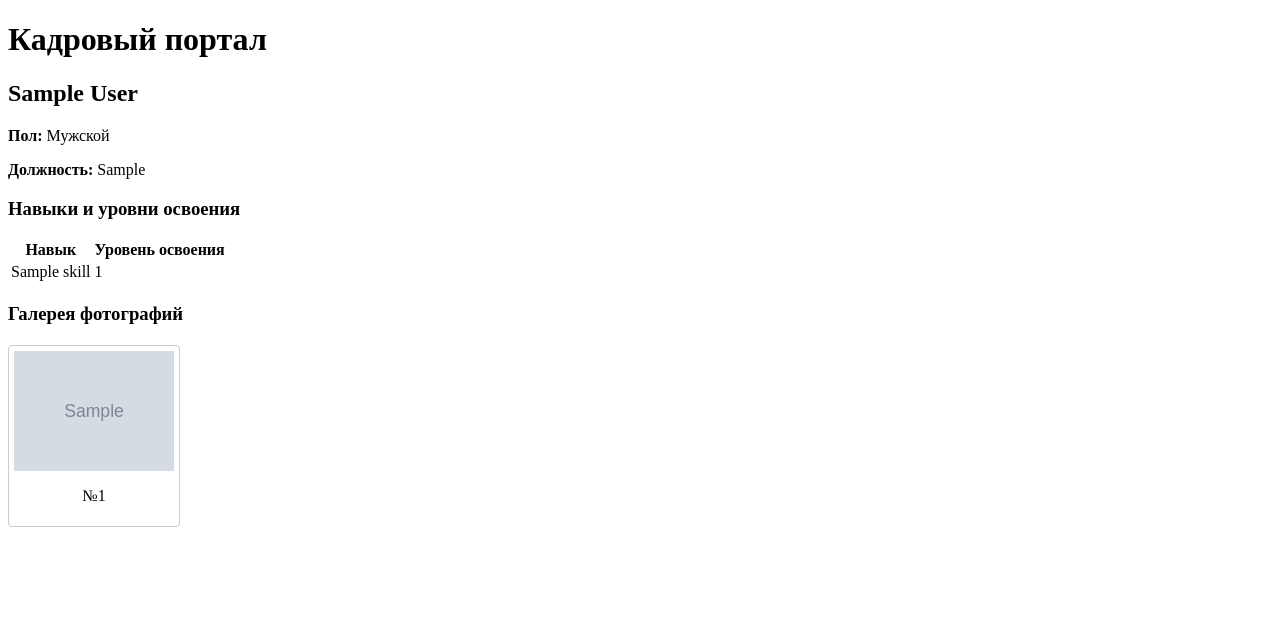
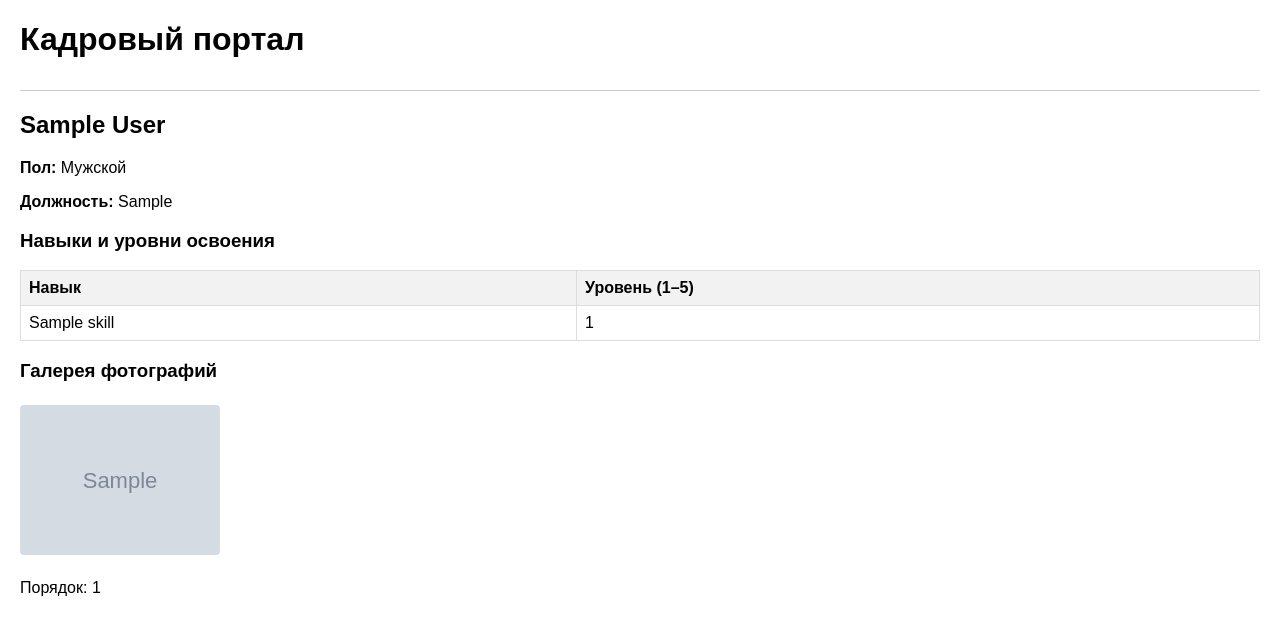
Before and after one commit to Denis248902/django-task-project, a Django app: page /1/ in a window 1280 px wide. Shown: the top 635 px of the page. Run offline with Django 5.2, Linux system fonts and the light colour scheme; a user stored in the database is signed in; tables that the repository leaves empty hold one stand-in row (values such as "Sample post"); grey boxes marked "Sample" are stand-in pictures.

Commit message:
feat: add static/media config, complete employee_detail with photo gallery, add CSS

```diff
--- a/emp_app/templates/emp_app/employee_detail.html
+++ b/emp_app/templates/emp_app/employee_detail.html
@@ -12,30 +12,34 @@
   <thead>
     <tr>
       <th>Навык</th>
-      <th>Уровень освоения</th>
+      <th>Уровень (1–5)</th>
     </tr>
   </thead>
   <tbody>
     {% for es in skills_with_levels %}
-      <tr>
-        <td>{{ es.skill.name }}</td>
-        <td>{{ es.level }}</td>
-      </tr>
+    <tr>
+      <td>{{ es.skill.name }}</td>
+      <td>{{ es.level }}</td>
+    </tr>
     {% empty %}
-      <tr><td colspan="2">Нет навыков</td></tr>
+    <tr><td colspan="2">Нет навыков</td></tr>
     {% endfor %}
   </tbody>
 </table>
 
 <h3>Галерея фотографий</h3>
-<div class="gallery-grid">
+<div class="photos-grid">
   {% for img in images %}
-    <div class="photo-item">
-      <img src="{{ img.image.url }}" alt="Photo {{ img.order_index }}">
-      <p>№{{ img.order_index }}</p>
+    <div>
+      {% if img.image %}
+        <img src="{{ img.image.url }}" alt="Фото {{ img.order_index }}" class="employee-photo">
+      {% else %}
+        <span>Нет файла</span>
+      {% endif %}
+      <p>Порядок: {{ img.order_index }}</p>
     </div>
   {% empty %}
-    <p>Нет фотографий.</p>
+  <p>Фотографий пока нет.</p>
   {% endfor %}
 </div>
 {% endblock %}
--- a/static/css/style.css
+++ b/static/css/style.css
@@ -1,46 +1,10 @@
-.cards-grid {
-  display: grid;
-  grid-template-columns: repeat(auto-fill, minmax(240px, 1fr));
-  gap: 20px;
-}
-
-.card {
-  border: 1px solid #ddd;
-  padding: 15px;
-  border-radius: 6px;
-  background: #fafafa;
-}
-
-.btn {
-  display: inline-block;
-  margin-top: 10px;
-  padding: 8px 12px;
-  background: #007bff;
-  color: white;
-  text-decoration: none;
-  border-radius: 4px;
-}
-
-.btn:hover {
-  background: #0056b3;
-}
-
-.gallery-grid {
-  display: grid;
-  grid-template-columns: repeat(auto-fill, minmax(150px, 1fr));
-  gap: 10px;
-  margin-top: 20px;
-}
-
-.photo-item {
-  border: 1px solid #ccc;
-  padding: 5px;
-  text-align: center;
-  border-radius: 4px;
-}
-
-.photo-item img {
-  max-width: 100%;
-  height: auto;
-  display: block;
-}
+body { font-family: Arial, sans-serif; margin: 20px; }
+header { margin-bottom: 20px; border-bottom: 1px solid #ccc; padding-bottom: 10px; }
+.cards-grid { display: grid; grid-template-columns: repeat(auto-fill, minmax(240px, 1fr)); gap: 16px; }
+.card { border: 1px solid #ddd; padding: 12px; border-radius: 6px; background: #f9f9f9; }
+.btn { display: inline-block; margin-top: 8px; padding: 6px 12px; background: #007bff; color: white; text-decoration: none; border-radius: 4px; }
+.btn:hover { background: #0056b3; }
+table { border-collapse: collapse; width: 100%; margin-top: 16px; }
+th, td { border: 1px solid #ddd; padding: 8px; text-align: left; }
+th { background: #f2f2f2; }
+img.employee-photo { max-width: 200px; height: auto; border-radius: 4px; margin: 4px 0; }
```
Also changed, not shown: core/settings.py (+9 -0 lines).
